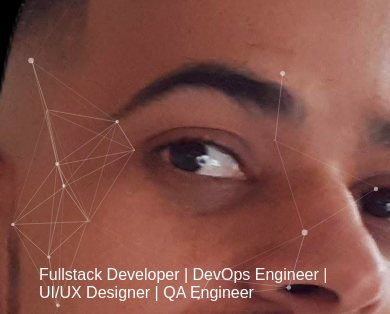
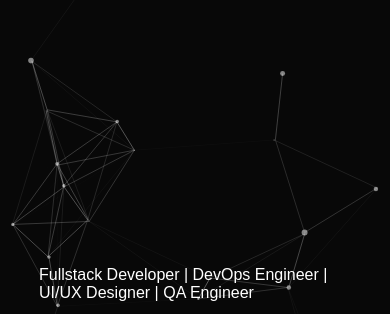
Before and after one commit to edilsonolegario/edilsonolegario.github.io, a plain HTML site: page index.html in a window 390 px wide. Shown: the part 136-450 px from the top of the page. Drawn offline with nearby package versions, Linux system fonts and the light colour scheme.

Commit message:
Update style.css
Remove Header Picture on @media only screen

```diff
--- a/style.css
+++ b/style.css
@@ -432,10 +432,6 @@ nav .fas {
 }
 
 @media only screen and (max-width: 600px) {
-    #header {
-        background-image: url(images/background\ -\ @media.jpg);
-    }
-
     .header-text {
         margin-top: 100%;
         font-size: 16px;
```
